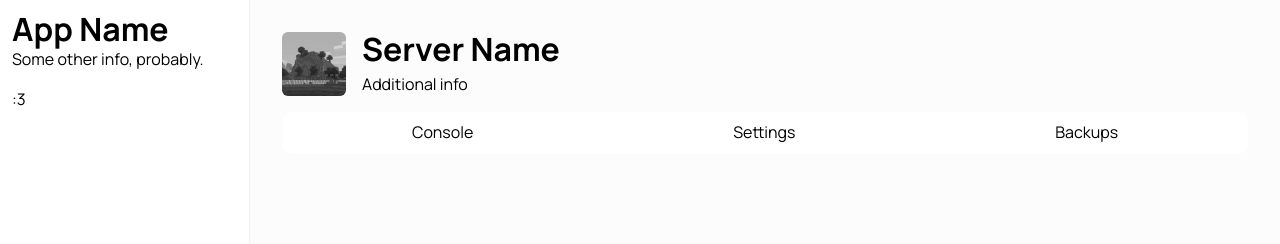
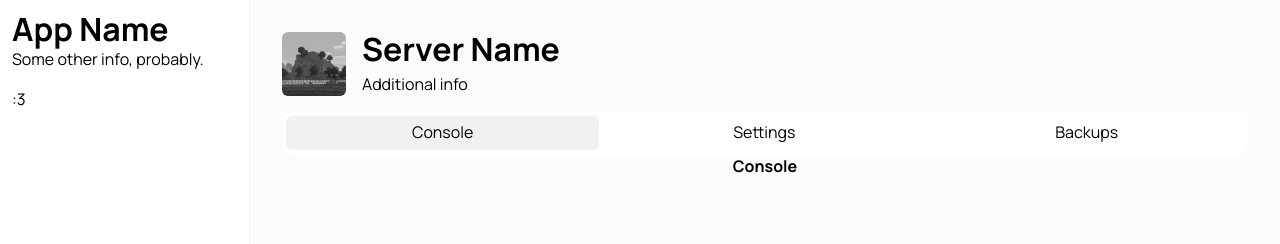
Before and after one commit to ScaffoldMC/ScaffoldMC, a Next.js app in the folder apps/web/: page /dashboard/1 in a window 1280 px wide. Shown: the top 244 px of the page. Built offline with nearby package versions, Linux system fonts and the light colour scheme.

Commit message:
Set default tab

```diff
--- a/apps/web/app/dashboard/[slug]/page.tsx
+++ b/apps/web/app/dashboard/[slug]/page.tsx
@@ -32,7 +32,7 @@ export default async function Page({
 				</div>
 			</div>
 
-			<Tabs>
+			<Tabs defaultValue="console">
 				<TabsList>
 					<TabsTrigger value="console">Console</TabsTrigger>
 					<TabsTrigger value="settings">Settings</TabsTrigger>
```
